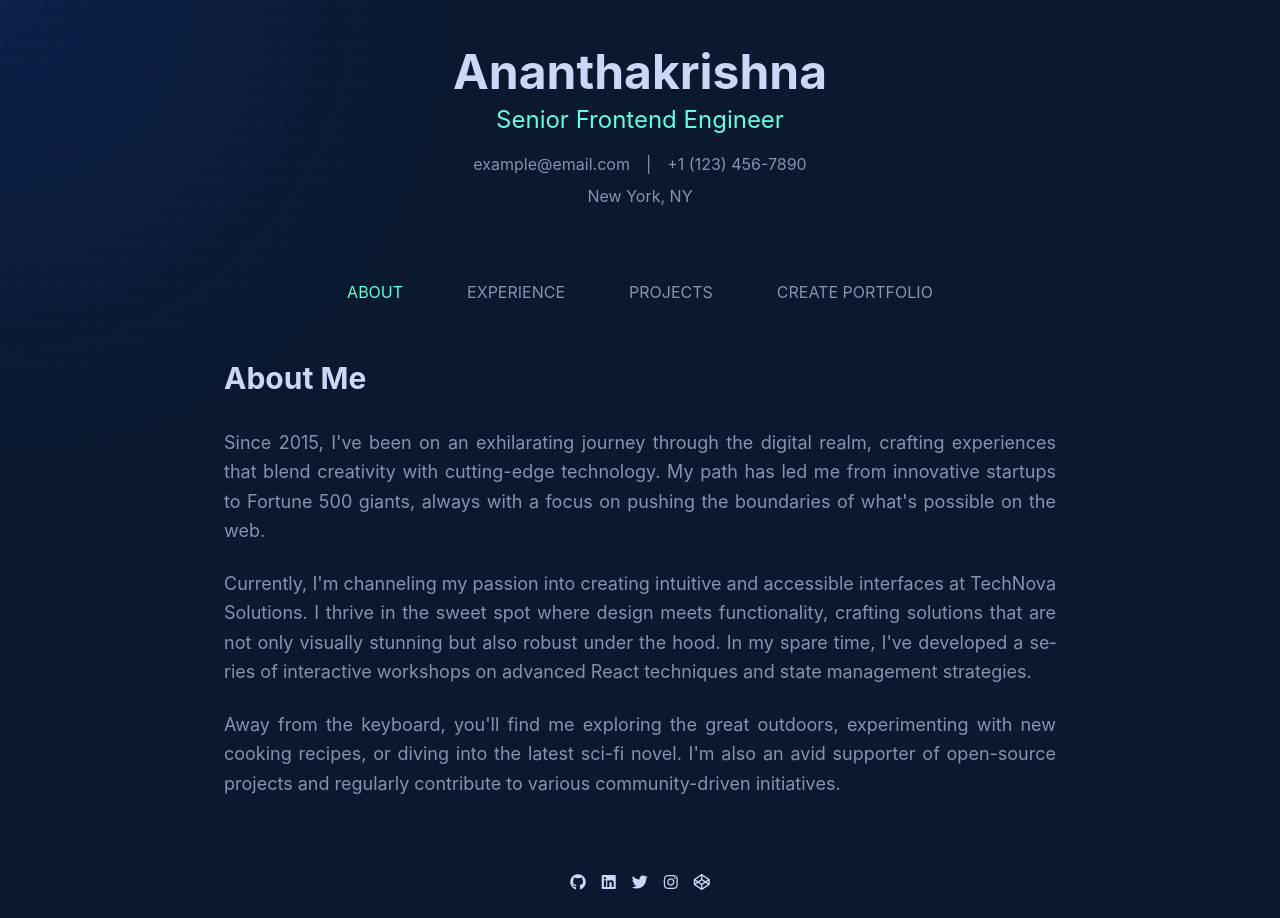
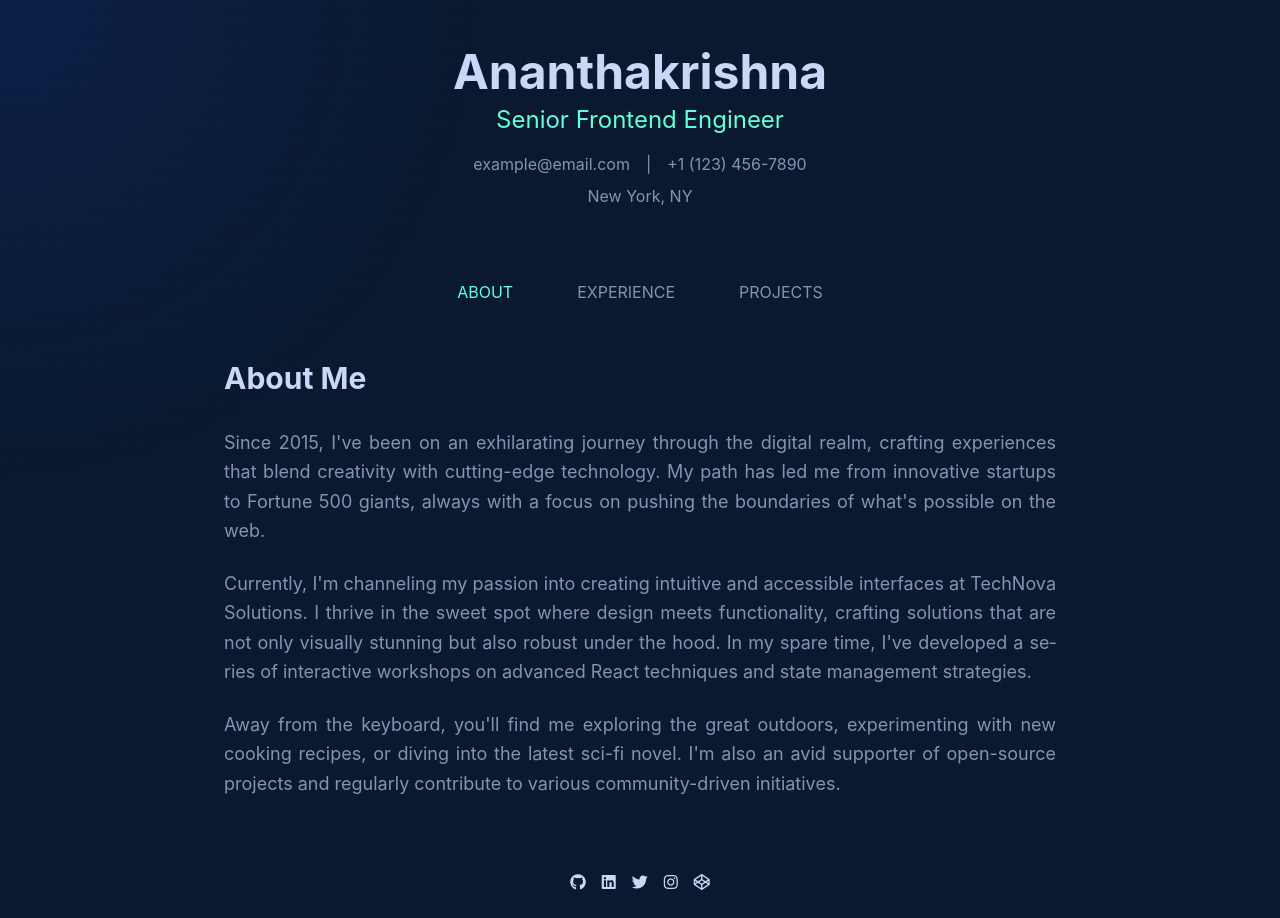
Before and after one commit to Ananthakrishna24/portfolio-v1, a React (Create React App) app: page / in a window 1280 px wide. Built offline with nearby package versions, Linux system fonts and the light colour scheme; no server answers.

Commit message:
Removed the Create-Portfolio feature for now

```diff
--- a/src/components/Layout.js
+++ b/src/components/Layout.js
@@ -71,7 +71,7 @@ const Layout = ({ children }) => {
             <NavItem to="/" label="ABOUT" />
             <NavItem to="/experience" label="EXPERIENCE" />
             <NavItem to="/projects" label="PROJECTS" />
-            <NavItem to="/create-portfolio" label="CREATE PORTFOLIO" className="hidden md:block" />
+            {/* <NavItem to="/create-portfolio" label="CREATE PORTFOLIO" className="hidden md:block" /> */}
           </div>
         </nav>
 
```
